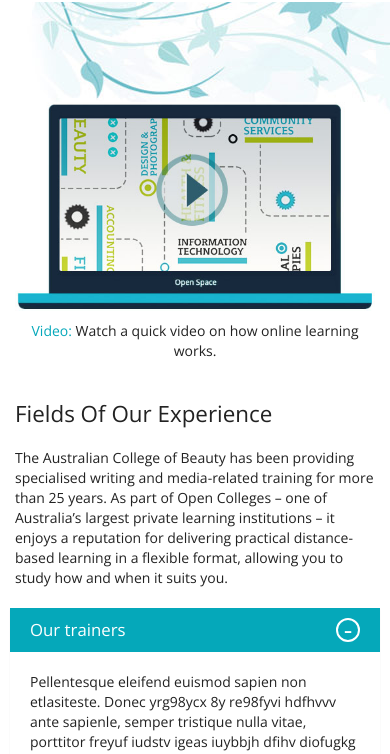
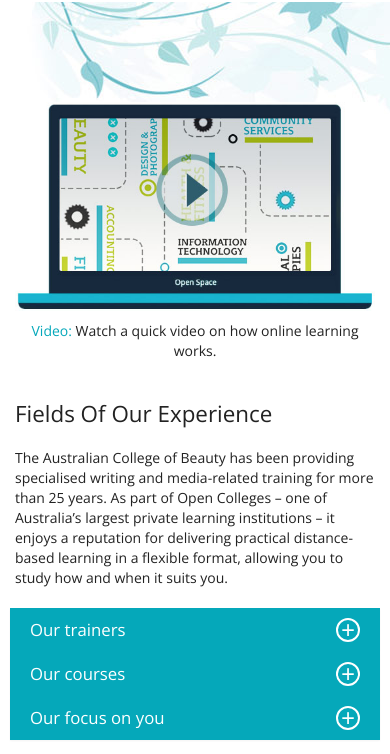
Before and after one commit to farnoosh-moghadam/BeautySite, a plain HTML site: page aboutUs.html in a window 390 px wide. Shown: the part 87-841 px from the top of the page. Drawn offline with nearby package versions, Linux system fonts and the light colour scheme.

Commit message:
Accordion icon in about us fixed

```diff
--- a/aboutUs.html
+++ b/aboutUs.html
@@ -21,6 +21,7 @@
     <script src="js/menu.js"></script>
     <script src="js/moveArrow.js"></script>
     <script src="js/benefit.js"></script>
+    <script src="js/AccordionIconSwitch.js"></script>
     <script src="js/aboutus.js"></script>
 </head>
 <body>
--- /dev/null
+++ b/js/AccordionIconSwitch.js
@@ -0,0 +1,25 @@
+
+function switchIcons(selectors,isMobile) {
+    $(selectors).each(function (index, element) {
+        $(element + ' .panel-heading a').on('click', function (e) {
+            if ($(e.target).parents('.panel-heading').next('.panel-collapse').hasClass('in') && !isMobile) {
+                e.preventDefault();
+                e.stopPropagation();
+            }
+        });
+
+        $(element).on('show.bs.collapse', function (e) {
+            $(e.target).prev('.panel-heading').find('.icon').removeClass('icon-plus').addClass('icon-minus');
+        });
+
+        $(element).on('hidden.bs.collapse', function (e) {
+            $(e.target.parentNode).not($(e.target).prev('.panel-heading')).find('.icon').removeClass('icon-minus').addClass('icon-plus');
+        });
+    });
+
+    if (isMobile) {
+        $(".collapse").each(function (index, element) {
+            $(element).removeClass('in').prev('.panel-heading').find('.icon').removeClass('icon-minus').addClass('icon-plus');
+        });
+    }
+}
--- a/js/aboutus.js
+++ b/js/aboutus.js
@@ -7,4 +7,15 @@ $(document).ready(function () {
         prevArrow: '<span href="#" class="icon icon-arrow-left icon-arrowLeft-circle"></span>',
         nextArrow: '<span class="icon icon-arrow-right icon-arrowRight-circle ml-5"></span>',
     });
+
+    if ($(window).width() >= 992) {
+        isMobile = false;
+    }
+    else {
+        isMobile = true;
+    }
+    var selectors = [];
+    selectors.push('#BeautyTherapy');
+
+    switchIcons(selectors, isMobile);
 });
```
Also changed, not shown: index.html (+1 -0 lines), js/main.js (+1 -22 lines).
